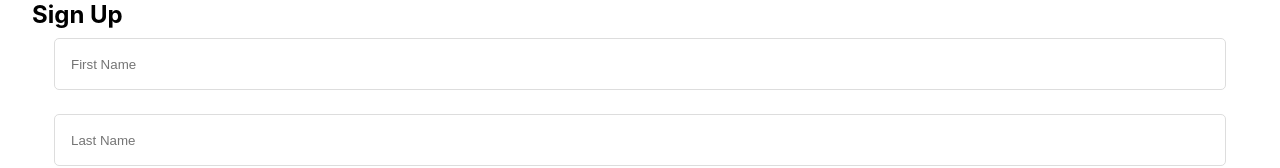
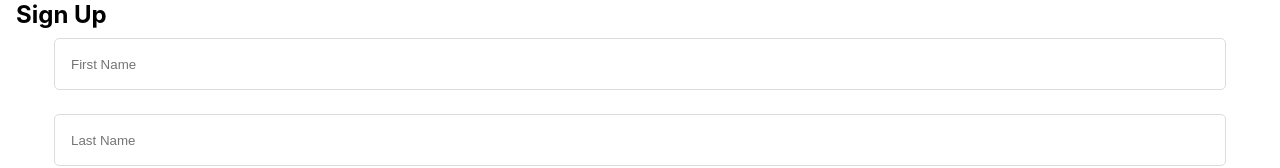
Before and after one commit to Lawrence172/chat-app, a React (Create React App) app: page / in a window 1280 px wide. Shown: the top 168 px of the page. Built offline with nearby package versions, Linux system fonts and the light colour scheme.

Commit message:
Update Signup.css

```diff
--- a/src/Component/Signup/Signup.css
+++ b/src/Component/Signup/Signup.css
@@ -5,7 +5,7 @@
 }
 
 .signup h1 {
-    margin-left: 2rem;
+    margin-left: 1rem;
     margin-bottom: 9px;
     font-size: 1.5rem;
 }
```
